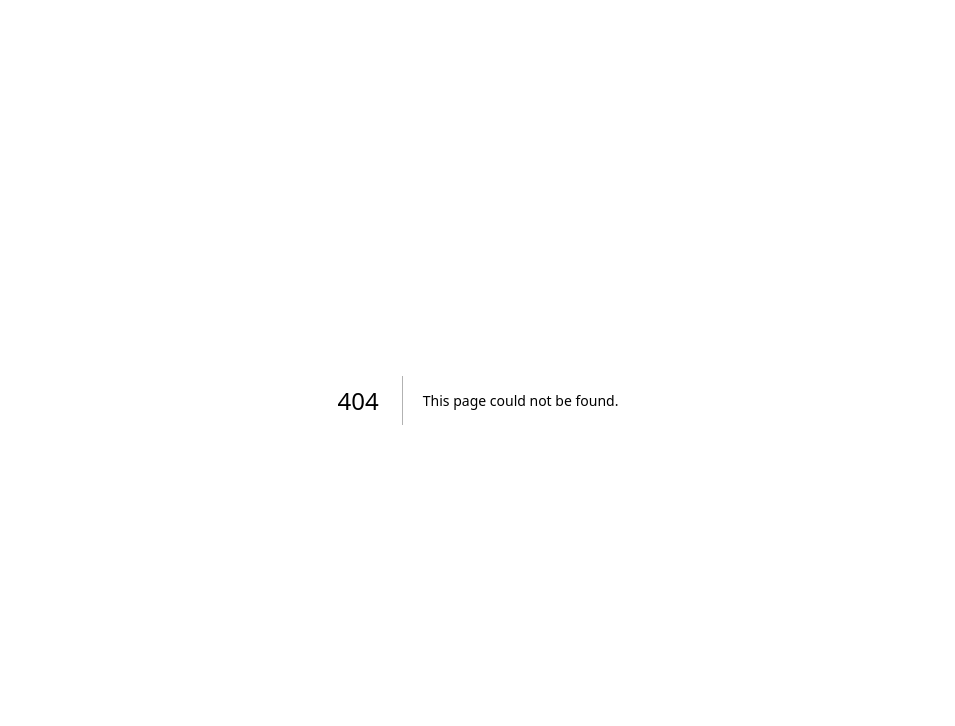
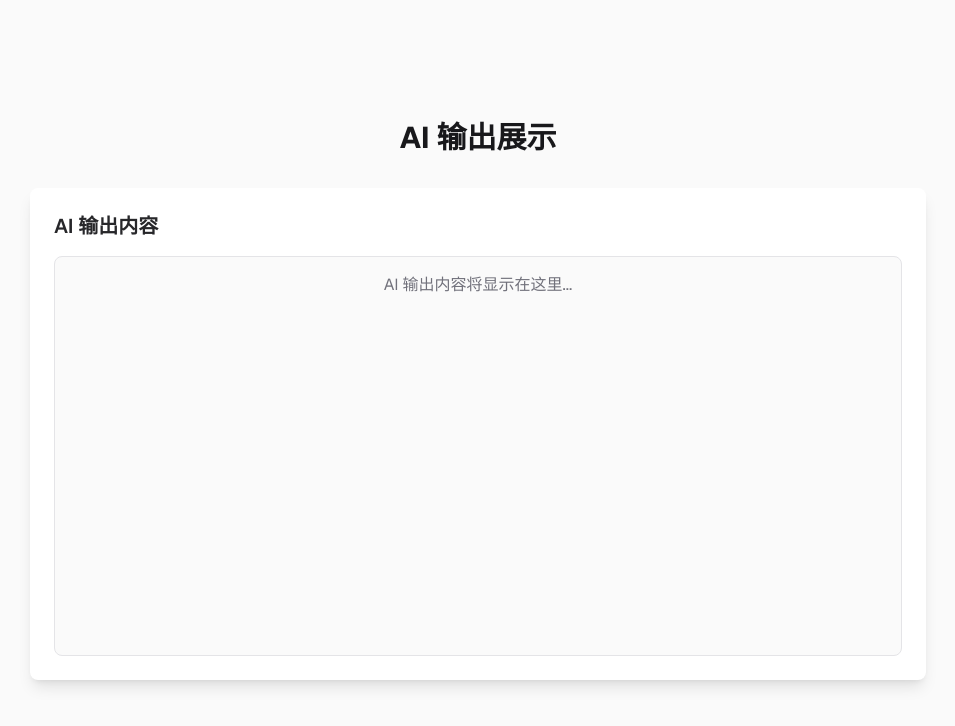
Before and after one commit to easonssun/ai-chat-box, a Next.js app: page /chat in a window 1280 px wide. Before the commit this address had no page. Shown: the top 726 px of the page, without its empty margins (162-1117 px from the left). Built offline with nearby package versions, Linux system fonts and the light colour scheme.

Commit message:
feat: 添加 ai 输出页面

```diff
--- /dev/null
+++ b/app/chat/page.tsx
@@ -0,0 +1,32 @@
+'use client'
+
+import { useState } from 'react'
+import cn from '@/lib/cn'
+
+export default function ChatPage() {
+  const [chatOutput, setChatOutput] = useState<string>('')
+
+  return (
+    <div className="flex min-h-screen flex-col items-center justify-center bg-zinc-50 font-sans dark:bg-black p-4">
+      <div className="w-full max-w-4xl">
+        <h1 className="text-3xl font-bold text-center mb-8 text-zinc-900 dark:text-zinc-100">AI 输出展示</h1>
+
+        <div className="bg-white dark:bg-zinc-900 rounded-lg shadow-lg p-6">
+          <div className="mb-4">
+            <h2 className="text-xl font-semibold mb-2 text-zinc-800 dark:text-zinc-200">AI 输出内容</h2>
+          </div>
+
+          <div className="border border-zinc-200 dark:border-zinc-700 rounded-lg p-4 min-h-[400px] bg-zinc-50 dark:bg-zinc-800">
+            {chatOutput ? (
+              <div className="whitespace-pre-wrap text-zinc-800 dark:text-zinc-200">{chatOutput}</div>
+            ) : (
+              <div className="flex items-center justify-center h-full text-zinc-500 dark:text-zinc-400">
+                <p>AI 输出内容将显示在这里...</p>
+              </div>
+            )}
+          </div>
+        </div>
+      </div>
+    </div>
+  )
+}
--- a/app/page.tsx
+++ b/app/page.tsx
@@ -1,55 +1,40 @@
-import Image from "next/image";
+import Image from 'next/image'
+import Link from 'next/link'
 
 export default function Home() {
   return (
     <div className="flex min-h-screen items-center justify-center bg-zinc-50 font-sans dark:bg-black">
       <main className="flex min-h-screen w-full max-w-3xl flex-col items-center justify-between py-32 px-16 bg-white dark:bg-black sm:items-start">
-        <Image
-          className="dark:invert"
-          src="/next.svg"
-          alt="Next.js logo"
-          width={100}
-          height={20}
-          priority
-        />
+        <Image className="dark:invert" src="/next.svg" alt="Next.js logo" width={100} height={20} priority />
         <div className="flex flex-col items-center gap-6 text-center sm:items-start sm:text-left">
           <h1 className="max-w-xs text-3xl font-semibold leading-10 tracking-tight text-black dark:text-zinc-50">
             To get started, edit the page.tsx file.
           </h1>
           <p className="max-w-md text-lg leading-8 text-zinc-600 dark:text-zinc-400">
-            Looking for a starting point or more instructions? Head over to{" "}
+            Looking for a starting point or more instructions? Head over to{' '}
             <a
               href="https://vercel.com/templates?framework=next.js&utm_source=create-next-app&utm_medium=appdir-template-tw&utm_campaign=create-next-app"
               className="font-medium text-zinc-950 dark:text-zinc-50"
             >
               Templates
-            </a>{" "}
-            or the{" "}
+            </a>{' '}
+            or the{' '}
             <a
               href="https://nextjs.org/learn?utm_source=create-next-app&utm_medium=appdir-template-tw&utm_campaign=create-next-app"
               className="font-medium text-zinc-950 dark:text-zinc-50"
             >
               Learning
-            </a>{" "}
+            </a>{' '}
             center.
           </p>
         </div>
         <div className="flex flex-col gap-4 text-base font-medium sm:flex-row">
-          <a
+          <Link
+            href="/chat"
             className="flex h-12 w-full items-center justify-center gap-2 rounded-full bg-foreground px-5 text-background transition-colors hover:bg-[#383838] dark:hover:bg-[#ccc] md:w-[158px]"
-            href="https://vercel.com/new?utm_source=create-next-app&utm_medium=appdir-template-tw&utm_campaign=create-next-app"
-            target="_blank"
-            rel="noopener noreferrer"
           >
-            <Image
-              className="dark:invert"
-              src="/vercel.svg"
-              alt="Vercel logomark"
-              width={16}
-              height={16}
-            />
-            Deploy Now
-          </a>
+            AI输出展示
+          </Link>
           <a
             className="flex h-12 w-full items-center justify-center rounded-full border border-solid border-black/[.08] px-5 transition-colors hover:border-transparent hover:bg-black/[.04] dark:border-white/[.145] dark:hover:bg-[#1a1a1a] md:w-[158px]"
             href="https://nextjs.org/docs?utm_source=create-next-app&utm_medium=appdir-template-tw&utm_campaign=create-next-app"
@@ -61,5 +46,5 @@ export default function Home() {
         </div>
       </main>
     </div>
-  );
+  )
 }
```
